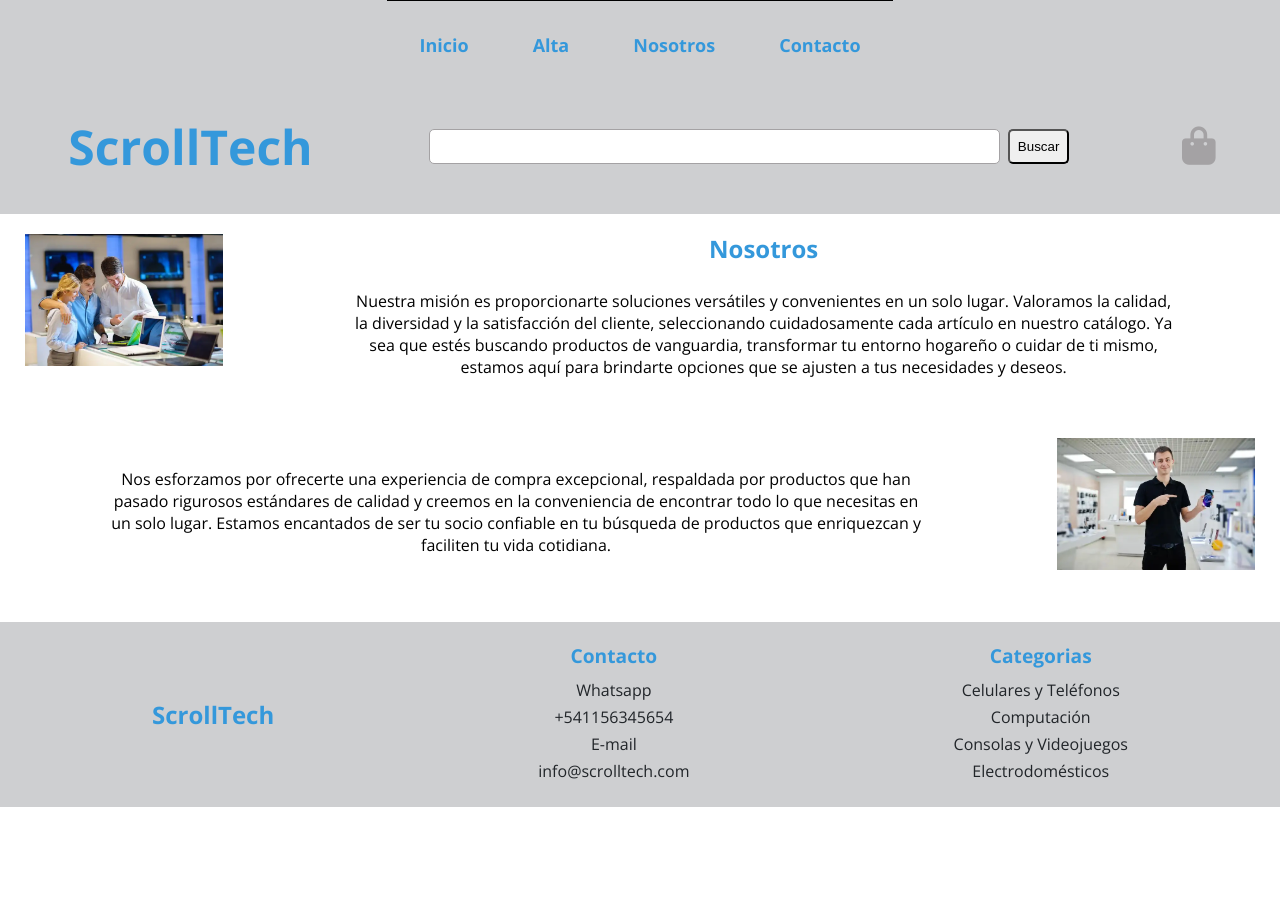
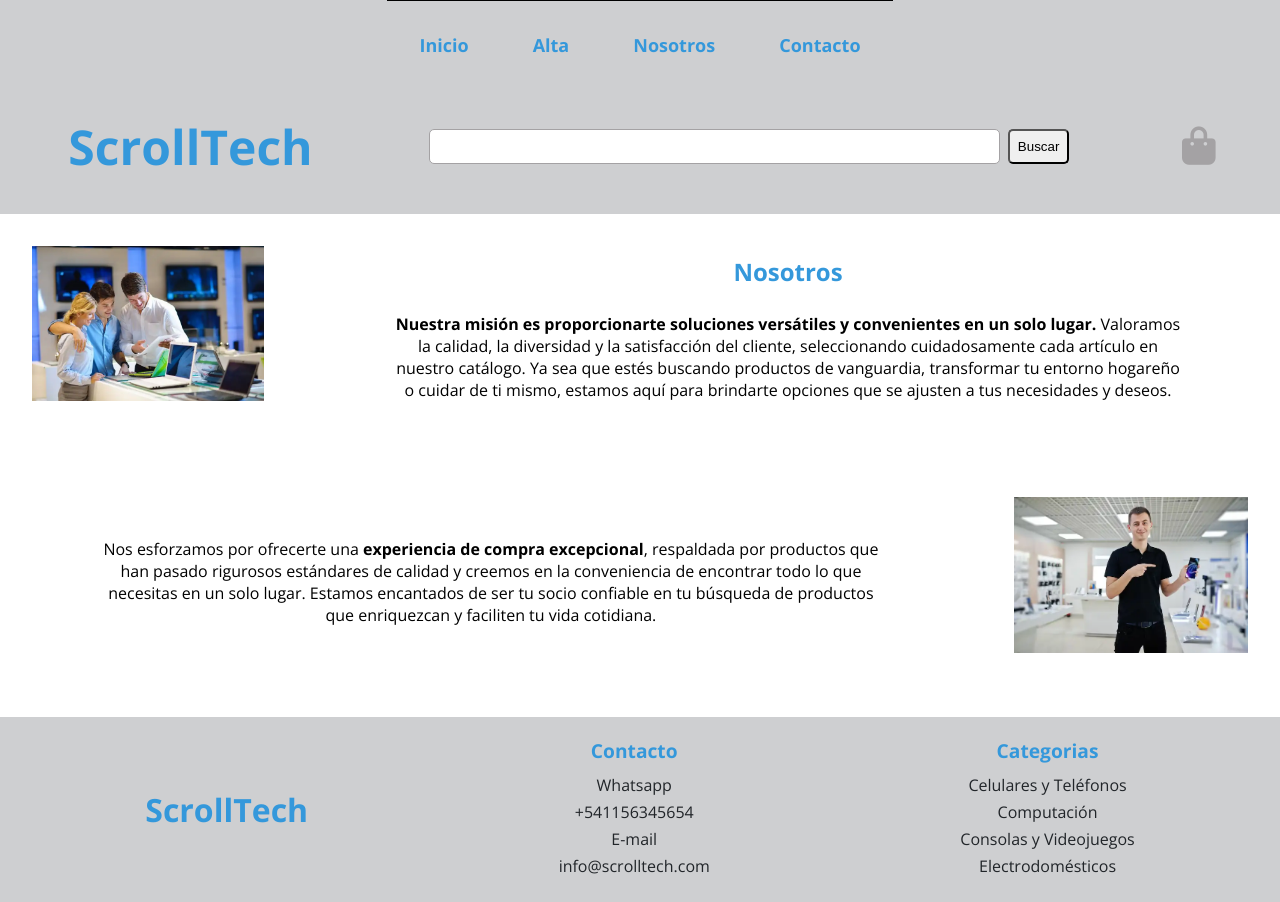
Before and after one commit to scrolldev/bc_71370-integrador_etapa1-Jonathan-Romero, a website built with Vite: page views/nosotros.html in a window 1280 px wide. Before the commit the page ends 807 px from the top, so only its background shows below. Built offline with nearby package versions, Linux system fonts and the light colour scheme.

Commit message:
Estilizando el HTML

```diff
--- a/sass/layout/_footer.scss
+++ b/sass/layout/_footer.scss
@@ -22,7 +22,7 @@
   &__logo {
     display: flex;
     align-items: center;
-    font-size: x-large;
+    font-size: 2rem;
     color: map-get($map: $colores, $key: "primary-color" );
   }
 
--- a/sass/layout/_header.scss
+++ b/sass/layout/_header.scss
@@ -149,7 +149,6 @@
   &__label{
     display: block;
     height: 100%;
-
   }
 
   &__top-bread,
--- a/sass/pages/_nosotros.scss
+++ b/sass/pages/_nosotros.scss
@@ -7,12 +7,12 @@
   &__image {
     display: flex;
     justify-content: center;
+    margin: 2rem;
   }
 
   & img {
-    width: 80%;
-    margin: 20px 0 20px 0;
-
+    width: 100%;
+    height: auto;
   }
 
   &__content  {
@@ -31,11 +31,8 @@
     margin-top: 15px;
   }
 
-  &__inverter {
-
-  }
-
   @media (max-width: 576px) {
     flex-wrap: wrap;
   }
+
 }
--- a/views/nosotros.html
+++ b/views/nosotros.html
@@ -58,13 +58,13 @@
 
       <div class="main-section__content">
         <h1>Nosotros</h1>
-        <p>Nuestra misión es proporcionarte soluciones versátiles y convenientes en un solo lugar. Valoramos la calidad, la diversidad y la satisfacción del cliente, seleccionando cuidadosamente cada artículo en nuestro catálogo. Ya sea que estés buscando productos de vanguardia, transformar tu entorno hogareño o cuidar de ti mismo, estamos aquí para brindarte opciones que se ajusten a tus necesidades y deseos.</p>
+        <p><strong>Nuestra misión es proporcionarte soluciones versátiles y convenientes en un solo lugar.</strong> Valoramos la calidad, la diversidad y la satisfacción del cliente, seleccionando cuidadosamente cada artículo en nuestro catálogo. Ya sea que estés buscando productos de vanguardia, transformar tu entorno hogareño o cuidar de ti mismo, estamos aquí para brindarte opciones que se ajusten a tus necesidades y deseos.</p>
       </div>
     </section>
 
-    <section class="main-section main-section__inverter">
+    <section class="main-section main--inverter">
       <div class="main-section__content">
-        <p>Nos esforzamos por ofrecerte una experiencia de compra excepcional, respaldada por productos que han pasado rigurosos estándares de calidad y creemos en la conveniencia de encontrar todo lo que necesitas en un solo lugar. Estamos encantados de ser tu socio confiable en tu búsqueda de productos que enriquezcan y faciliten tu vida cotidiana.</p>
+        <p>Nos esforzamos por ofrecerte una <strong>experiencia de compra excepcional</strong>, respaldada por productos que han pasado rigurosos estándares de calidad y creemos en la conveniencia de encontrar todo lo que necesitas en un solo lugar. Estamos encantados de ser tu socio confiable en tu búsqueda de productos que enriquezcan y faciliten tu vida cotidiana.</p>
       </div>
 
       <div class="main-section__image">
```
